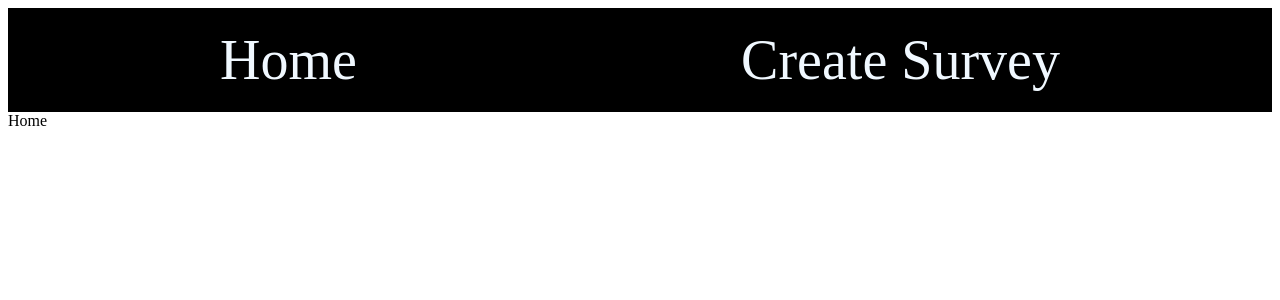
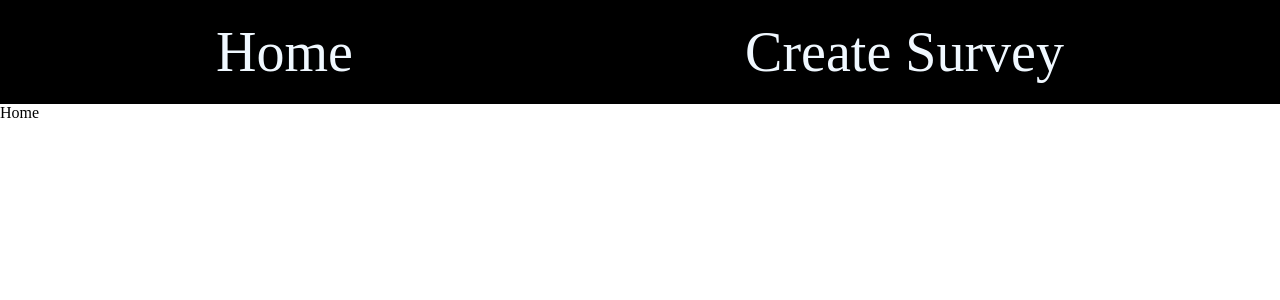
Before and after one commit to roee030/Forms-ReactJS, a React (Create React App) app: page / in a window 1280 px wide. Shown: the top 300 px of the page. Built offline with nearby package versions, Linux system fonts and the light colour scheme.

Commit message:
add route and header

```diff
--- a/src/App.css
+++ b/src/App.css
@@ -0,0 +1,5 @@
+* {
+  margin: 0;
+  padding: 0;
+  box-sizing: border-box;
+}
--- a/src/App.js
+++ b/src/App.js
@@ -1,4 +1,5 @@
 import React, { Component } from "react";
+import "./App.css";
 import { BrowserRouter, Route, Link, Switch } from "react-router-dom";
 import Home from "./Components/Home";
 import Header from "./Components/Header";
```
